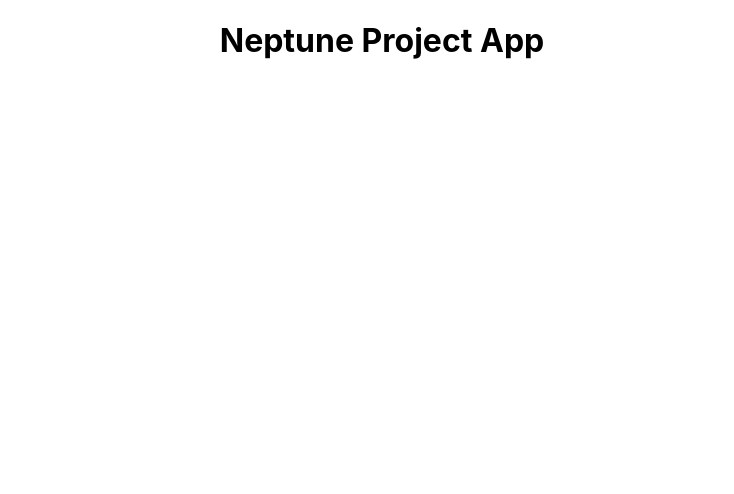
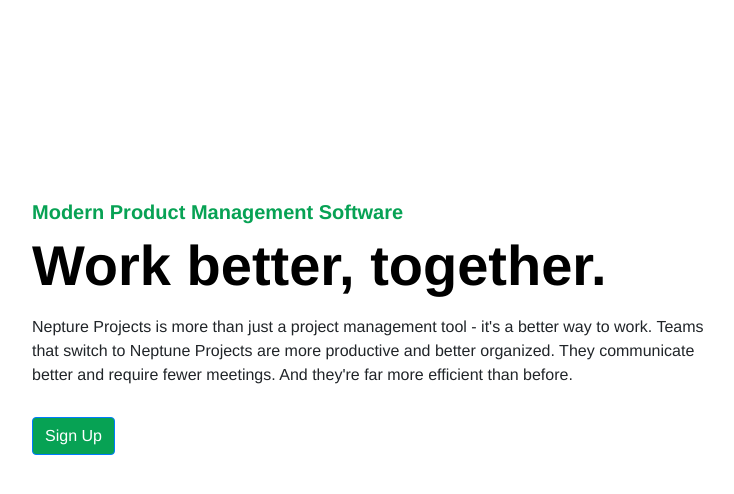
Before and after one commit to delmarga/Neptune-Projects, a React (Create React App) app: page / in a window 1280 px wide. Shown: the top 494 px of the page, without its empty margins (258-992 px from the left). Built offline with nearby package versions, Linux system fonts and the light colour scheme.

Commit message:
Added Pages and Router

```diff
--- a/package.json
+++ b/package.json
@@ -10,8 +10,11 @@
     "@testing-library/jest-dom": "^4.2.4",
     "@testing-library/react": "^9.5.0",
     "@testing-library/user-event": "^7.2.1",
+    "bootstrap": "^4.4.1",
     "react": "^16.13.1",
+    "react-bootstrap": "^1.0.1",
     "react-dom": "^16.13.1",
+    "react-router-dom": "^5.1.2",
     "react-scripts": "3.4.1"
   },
   "scripts": {
--- a/src/App.css
+++ b/src/App.css
@@ -1,38 +1,40 @@
+body {
+  font-family: Graphik, "Helvetica Neue", Helvetica, Roboto, Arial, sans-serif;
+}
 .App {
   text-align: center;
 }
 
-.App-logo {
-  height: 40vmin;
-  pointer-events: none;
+/* Homepage */
+.hero {
+  width: 700px;
+  margin: 200px auto 0 auto;
+  text-align: center;
+}
+h1.subtitle {
+  text-align: left;
+  color: #07a254;
+  font-weight: bold;
+  margin-bottom: 8px;
+}
+.title {
+  text-align: left;
+  color: #000000;
+  font-weight: 700;
+  margin-bottom: 16px;
 }
 
-@media (prefers-reduced-motion: no-preference) {
-  .App-logo {
-    animation: App-logo-spin infinite 20s linear;
-  }
+.lead-copy {
+  text-align: left;
+  font-size: 16px;
+  font-weight: 400;
+  margin-bottom: 30px;
 }
-
-.App-header {
-  background-color: #282c34;
-  min-height: 100vh;
-  display: flex;
-  flex-direction: column;
-  align-items: center;
-  justify-content: center;
-  font-size: calc(10px + 2vmin);
-  color: white;
+.btn-primary.hero-button {
+  float: left;
+  background-color: #07a254;
+  color: #ffffff;
 }
-
-.App-link {
-  color: #61dafb;
+.btn-primary.hero-button:hover {
+  background-color: #0fb863;
 }
-
-@keyframes App-logo-spin {
-  from {
-    transform: rotate(0deg);
-  }
-  to {
-    transform: rotate(360deg);
-  }
-}
--- a/src/App.js
+++ b/src/App.js
@@ -1,11 +1,34 @@
 import React from "react";
+import { BrowserRouter as Router, Switch, Route } from "react-router-dom";
+
+//Pages
+import Home from "./pages/Home";
+import Dashboard from "./pages/Dashboard";
+import Login from "./pages/Login";
+import Signup from "./pages/Signup";
+import NotFound from "./pages/NotFound";
+
+// React Bootstrap
+import Container from "react-bootstrap/Container";
+
+// CSS
 import "./App.css";
 
 function App() {
   return (
-    <div className="App">
-      <h1>Neptune Project App</h1>
-    </div>
+    <Router>
+      <div className="App">
+        <Container>
+          <Switch>
+            <Route exact path="/" component={Home} />
+            <Route exact path="/dashboard" component={Dashboard} />
+            <Route exact path="/login" component={Login} />
+            <Route exact path="/signup" component={Signup} />
+            <Route component={NotFound} />
+          </Switch>
+        </Container>
+      </div>
+    </Router>
   );
 }
 
--- /dev/null
+++ b/src/pages/Dashboard.js
@@ -0,0 +1,11 @@
+import React from "react";
+
+function Dashboard() {
+  return (
+    <div>
+      <h1>Dashboard</h1>
+    </div>
+  );
+}
+
+export default Dashboard;
--- a/src/pages/Home.js
+++ b/src/pages/Home.js
@@ -0,0 +1,22 @@
+import React from "react";
+import { Link } from "react-router-dom";
+
+function Home() {
+  return (
+    <div className="hero">
+      <h1 className="h5 subtitle">Modern Product Management Software</h1>
+      <h2 className="title display-4">Work better, together.</h2>
+      <p className="lead-copy">
+        Nepture Projects is more than just a project management tool - it's a
+        better way to work. Teams that switch to Neptune Projects are more
+        productive and better organized. They communicate better and require
+        fewer meetings. And they're far more efficient than before.
+      </p>
+      <Link to="/signup" className="btn btn-primary hero-button">
+        Sign Up
+      </Link>
+    </div>
+  );
+}
+
+export default Home;
--- a/src/pages/Login.js
+++ b/src/pages/Login.js
@@ -0,0 +1,11 @@
+import React from "react";
+
+function Login() {
+  return (
+    <div>
+      <h1>Login</h1>
+    </div>
+  );
+}
+
+export default Login;
--- /dev/null
+++ b/src/pages/NotFound.js
@@ -0,0 +1,11 @@
+import React from "react";
+
+function NotFound() {
+  return (
+    <div>
+      <h1>Page Not Found</h1>
+    </div>
+  );
+}
+
+export default NotFound;
--- /dev/null
+++ b/src/pages/Signup.js
@@ -0,0 +1,11 @@
+import React from "react";
+
+function Signup() {
+  return (
+    <div>
+      <h1 className="">Sign up</h1>
+    </div>
+  );
+}
+
+export default Signup;
```
Also changed, not shown: src/index.js (+7 -6 lines), 1 other file (tests, documents, lock files or other folders).
